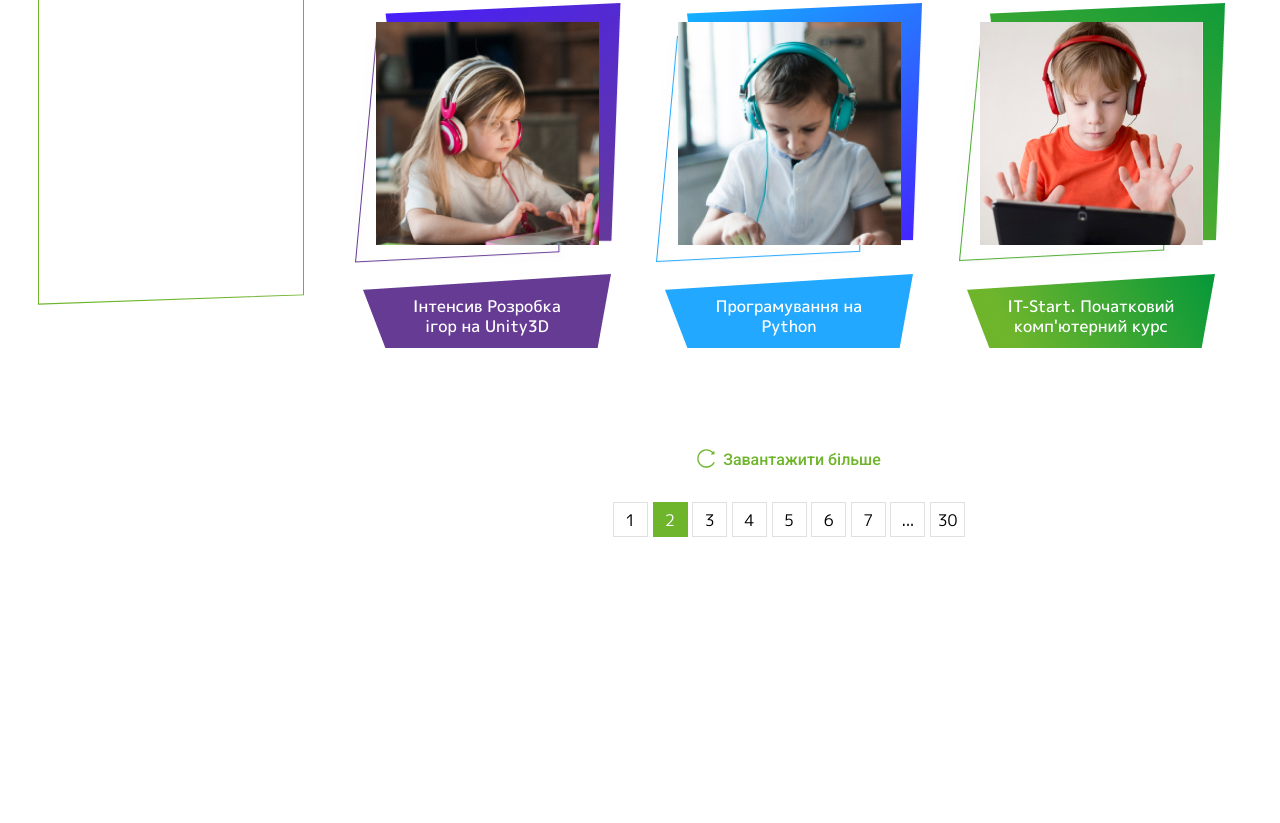
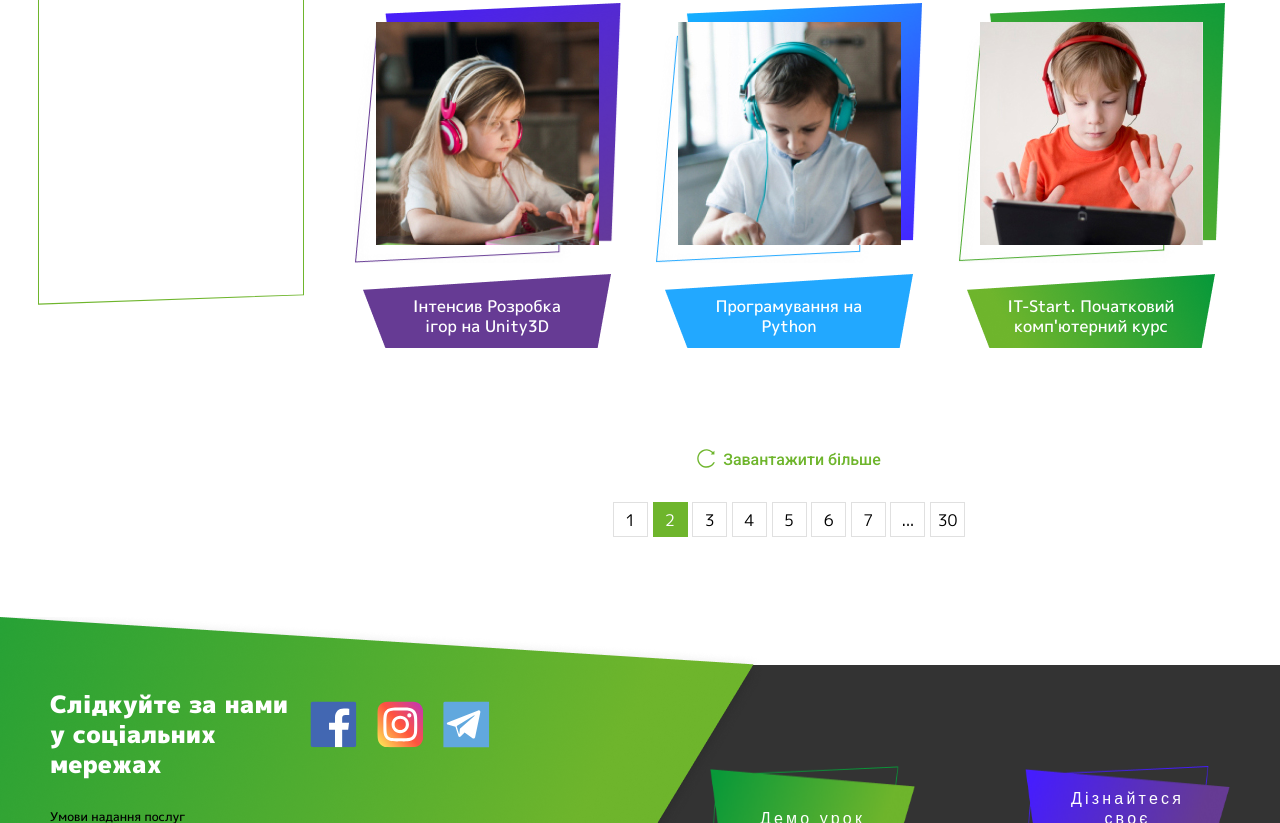
Before and after one commit to NadiaTserpiak/YLS, a Vue app: page courses.html in a window 1280 px wide. Shown: the part 1215-2038 px from the top of the page. Before the commit the page ends 1752 px from the top, so only its background shows below. Built offline with nearby package versions, Linux system fonts and the light colour scheme.

Commit message:
update layout

```diff
--- a/courses.html
+++ b/courses.html
@@ -270,6 +270,36 @@
         </div>
     </main>
 
+    <footer>
+        <img class="footer-leftpic" src="/img/footer-pic.png" alt="img">
+        <div class="footer__content">
+            <div class="footer__content-left">
+                <div class="footer__title">
+                    <p>Слідкуйте за нами у соціальних мережах</p>
+                    <a href="#">Умови надання послуг</a>
+                    <a href="#">Політика конфідеційності</a>
+                </div>
+                <div class="footer__social">
+                    <ul>
+                        <li><a href="#" target="_blank"><img src="/img/fb.svg" alt="facebook"></a></li>
+                        <li><a href="#" target="_blank"><img src="/img/inst.svg" alt="instagram"></a></li>
+                        <li><a href="#" target="_blank"><img src="/img/telegram.svg" alt="telegram"></a></li>
+                    </ul>
+                </div>
+            </div>
+            <div class="footer__content-center">
+                <div class="todown">
+                    <a href="#" class="">todown</a>
+                </div>
+            </div>
+            <div class="footer__content-right">
+                <a href="#" class="footer__greenbtn">Демо урок</a>
+                <a href="#" class="footer__violetbtn">Дізнайтеся своє покликання!</a>
+            </div>
+        </div>
+    </footer>
+
+
 </body>
 
 </html>
--- a/src/js/app.js
+++ b/src/js/app.js
@@ -1,6 +1,5 @@
 import $ from "jquery";
 require('./slick/slick');
-
 
 // window.dropdownMenu = function (){dropdownMenu() };
 // function dropdownMenu(){
@@ -24,6 +23,9 @@ $(document).ready(function () {
         nextArrow: $('.next-slider-img'),
     });
 });
+
+
+if ($('*').is('.welcome-txt')) {
     const textTime = 1100;
     const textNode = document.querySelector('.welcome-txt');
     function textWriter(node, ms) {
@@ -64,6 +66,9 @@ function textWriter(node, ms) {
         reverse();
     }
     textWriter(textNode, textTime);
+}
+
+// -
 window.openNav = function () { openNav() };
 function openNav() {
     document.getElementById("myNav").style.width = "100%";
@@ -116,3 +121,12 @@ function endPlayback() {
     document.getElementById("pause").style.display = "none";
     document.getElementById("start").style.display = "inline";
 }
+
+
+
+// $(".todown a").on("click", function (event) {
+//     event.preventDefault();
+//     var id = $(this).attr('href'),
+//         top = $(id).offset().top;
+//     $('body,html').animate({ scrollTop: top }, 1500);
+// });
--- a/src/sass/app.scss
+++ b/src/sass/app.scss
@@ -5,3 +5,6 @@
 @import "/src/js/slick/slick.css";
 @import "mixins.scss";
 @import "courses.scss";
+
+
+@import "footer.scss";
--- /dev/null
+++ b/src/sass/footer.scss
@@ -0,0 +1,125 @@
+footer {
+    height: 206px;
+    margin-top: 80px;
+    display: flex;
+    align-items: flex-end;
+    position: relative;
+    overflow: hidden;
+
+    .footer__content {
+        background: #333333;
+        height: 158px;
+        width: 100%;
+        padding: 0 50px;
+        display: flex;
+        flex-wrap: wrap;
+        box-sizing: inherit;
+    }
+
+    .footer-leftpic {
+        position: absolute;
+        left: 0;
+        top: 0;
+    }
+
+    .footer__content-left {
+        flex: 0 0 calc(50% - 70px);
+        max-width: calc(50% - 70px);
+        position: relative;
+        z-index: 2;
+        display: flex;
+        align-items: flex-start;
+        justify-content: space-between;
+
+        .footer__title {
+            flex: 0 0 50%;
+            max-width: 50%;
+            padding-top: 24px;
+
+            p {
+                color: $white;
+                font-weight: 900;
+                font-size: 24px;
+                line-height: 30px;
+                margin: 0 0 25px 0;
+            }
+
+            a {
+                text-decoration: none;
+                color: $black;
+                font-weight: 500;
+                font-size: 12px;
+                line-height: 20px;
+                display: inline-block;
+
+                &:first-child {
+                    margin-right: 13px;
+                }
+            }
+        }
+
+        .footer__social {
+            flex: 0 0 50%;
+            max-width: 50%;
+            padding-top: 36px;
+
+            ul {
+                list-style-type: none;
+                padding: 0;
+                margin: 0;
+
+                li {
+                    display: inline-block;
+                    vertical-align: middle;
+                    margin-right: 15px;
+
+                    &:last-child {
+                        margin-right: 0;
+                    }
+                }
+            }
+        }
+    }
+
+    .footer__content-right {
+        flex: 0 0 calc(50% - 70px);
+        max-width: calc(50% - 70px);
+        display: flex;
+        align-items: flex-end;
+        justify-content: flex-end;
+
+        a {
+            width: 290px;
+            height: 84px;
+            display: inline-flex;
+            align-items: center;
+            justify-content: center;
+            text-decoration: none;
+            padding: 30px 38px 11px 38px;
+            text-align: center;
+            background-repeat: no-repeat;
+            background-size: 100% 100%;
+            font-family: 'Open Sans', sans-serif;
+            color: $white;
+            letter-spacing: 0.2em;
+            font-size: 16px;
+            line-height: 20px;
+            margin: 0;
+        }
+
+        .footer__greenbtn {
+            background-image: url('/img/footer-btngreen.png');
+        }
+
+        .footer__violetbtn {
+            background-image: url('/img/footer-btnviolet.png');
+            margin-left: 110px;
+        }
+    }
+
+    .footer__content-center {
+        flex: 0 0 140px;
+        max-width: 140px;
+    }
+
+}
```
Also changed, not shown: assets/css/app.css, assets/js/app.js, img/fb.svg (added), img/footer-btngreen.png (added), img/footer-btnviolet.png (added), img/footer-pic.png (added), img/inst.svg (added), img/telegram.svg (added), img/toup.svg (added). Lines whose indentation alone changed are shown as unchanged.
